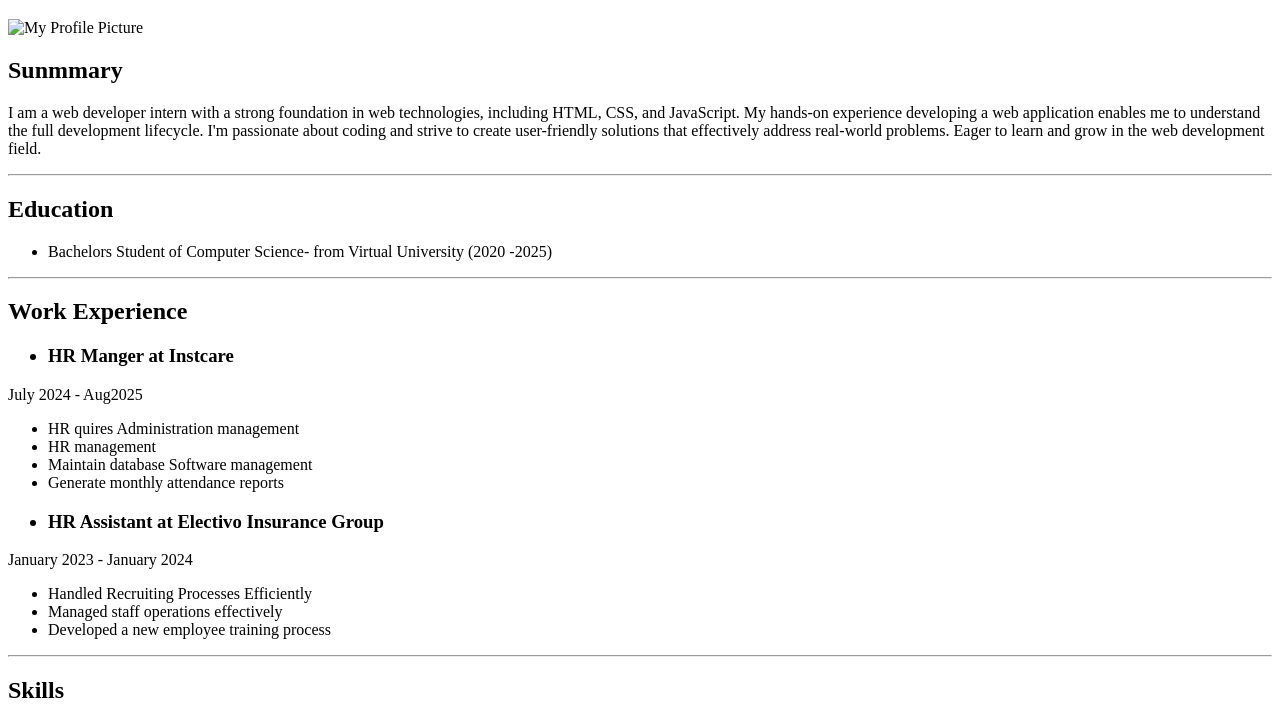
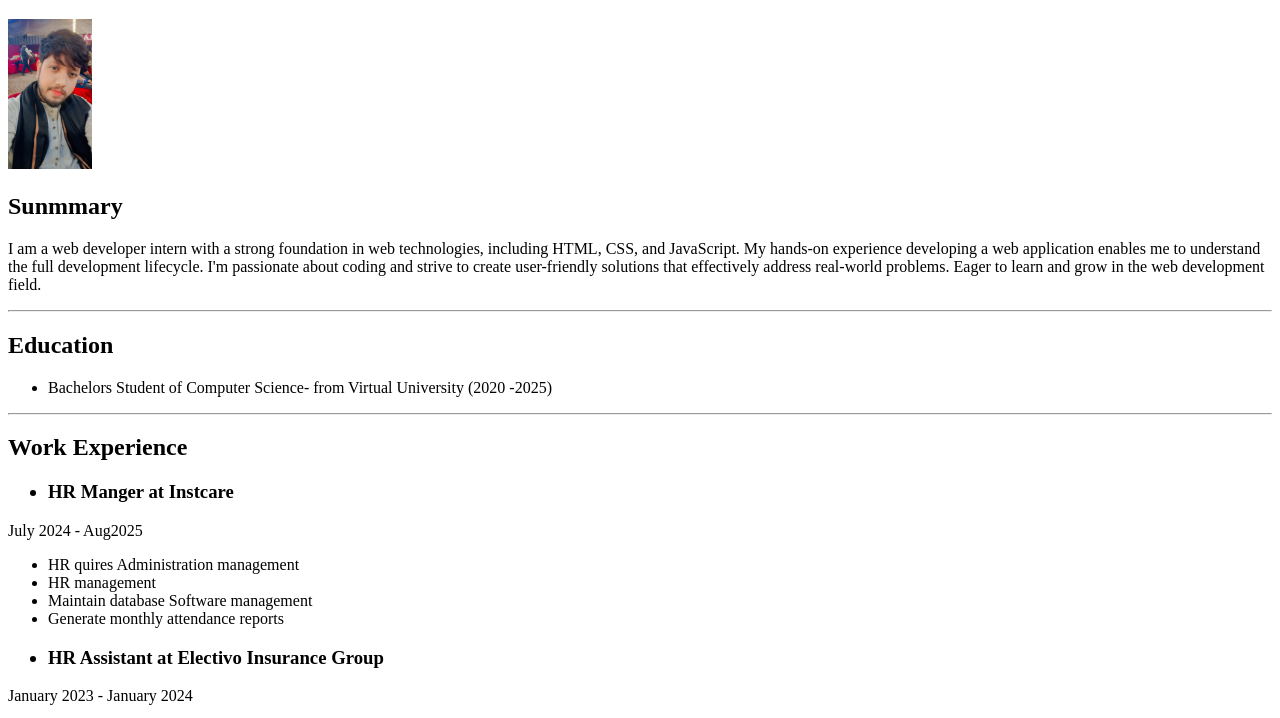
Before and after one commit to devsaad780/resume-portfolio-Saad, a plain HTML site: page index.html in a window 1280 px wide. Shown: the part 61-779 px from the top of the page. Drawn offline with Linux system fonts and the light colour scheme.

Commit message:
Update index.html

```diff
--- a/index.html
+++ b/index.html
@@ -7,7 +7,7 @@
 </head>
 <body>
   <h1>Saad Akram</h1>
-    <img src="../image/Saad.jpg" alt="My Profile Picture" height="150px">
+    <img src="./Sheikh/image/Saad.jpg" alt="My Profile Picture" height="150px">
 
 
         <h2>
@@ -89,4 +89,5 @@
 
 
 </body>
+
 </html>
```
